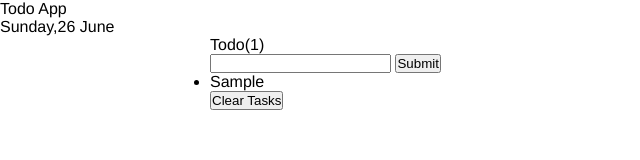
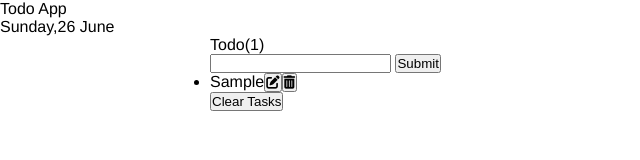
Before and after one commit to JohnnyOhms/Todo-app, a plain HTML site: page index.html in a window 1280 px wide. Both pictures are taken after typing "Sample" into the empty fields and a click on the button "Submit". Shown: the full height of the page, 0-640 px from the left. Drawn offline with Linux system fonts and the light colour scheme.

Commit message:
addded del/edit button

```diff
--- a/index.html
+++ b/index.html
@@ -4,7 +4,7 @@
     <meta charset="UTF-8">
     <meta http-equiv="X-UA-Compatible" content="IE=edge">
     <meta name="viewport" content="width=device-width, initial-scale=1.0">
-    <script src="" crossorigin="anonymous"></script>
+    <script src="https://kit.fontawesome.com/2dfc8161ff.js" crossorigin="anonymous"></script>
     <link rel="stylesheet" href="./main/style.css">
     <title>Todo App</title>
 </head>
@@ -12,7 +12,7 @@
     <header class="head"><p id="todo">Todo App</p><div class="time">Sunday,26 June</div></header>
     <div class="todo-app">
         <div class="container">
-            <div class="todo-num">Todo<span id="num">(2)</span></div>
+            <div class="todo-num">Todo<span id="num">(0)</span></div>
             <form action="" class="form">
                 <input type="text" name="text" id="text" placeholder="">
                 <button class="add-btn">Submit</button>
--- a/main/script.js
+++ b/main/script.js
@@ -54,11 +54,21 @@ function displayList(){
     getFromLocalstorage();
     for (let i = 0; i < task.length; i++) {
         const list = task[i];
-        let listElement = document.createElement('li');
+        let listElement = document.createElement('li')
+        let iconEdit = document.createElement("button")
+        let iconDel = document.createElement("button")
+        iconEdit.innerHTML = `<i class="fa-solid fa-pen-to-square"></i>`
+        iconDel.innerHTML =  `<i class="fa-solid fa-trash-can"></i>`
         listElement.innerHTML = list
+        listElement.appendChild(iconEdit)
+        listElement.appendChild(iconDel)
+
         listParent.appendChild(listElement);
+
+        iconEdit.addEventListener('click',(e)=>{
+
+        })
     }
-    console.log(task.length);
     taskCount.innerHTML = `(${task.length})`
 }
 console.log(listParent.innerHTML);
@@ -72,6 +82,7 @@ clearList.addEventListener("click", (ev)=>{
           if(confirmDelete == true){
             localStorage.clear()
             listParent.innerHTML = ""
+            taskCount.innerHTML = `(0)`
         }else{
             return;
         }
```
